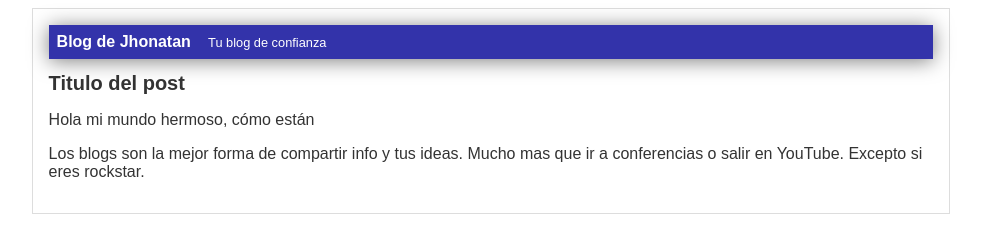
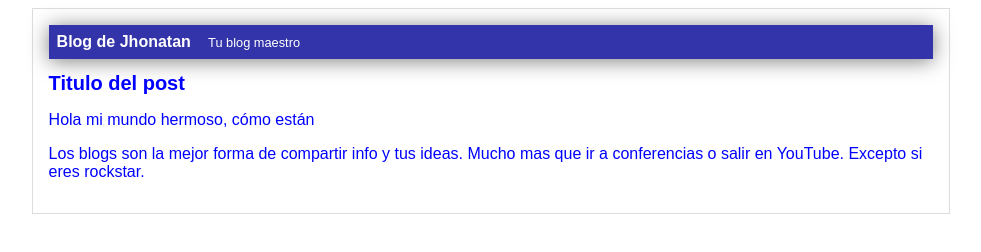
Before and after one commit to jcastrillong/course-git, a plain HTML site: page index.html in a window 1280 px wide. Shown: the whole page, without its empty margins (149-1130 px from the left). Drawn offline with Linux system fonts and the light colour scheme.

Commit message:
se agrega nuevo parrafo y cambio de cabecera y color de texto

```diff
--- a/index.html
+++ b/index.html
@@ -10,7 +10,7 @@
 			<div id="cabecera">
 				Blog de Jhonatan
 				<span id="tagline">
-					Tu blog de confianza
+					Tu blog maestro
 				</span>
 			</div>
 			<div id="post"></div>
--- a/styles.css
+++ b/styles.css
@@ -1,5 +1,5 @@
 body {
-	color: #333;
+	color: blue;
 	text-align: left;
 	font-size: 16px;
 	font-family: Arial;
```
